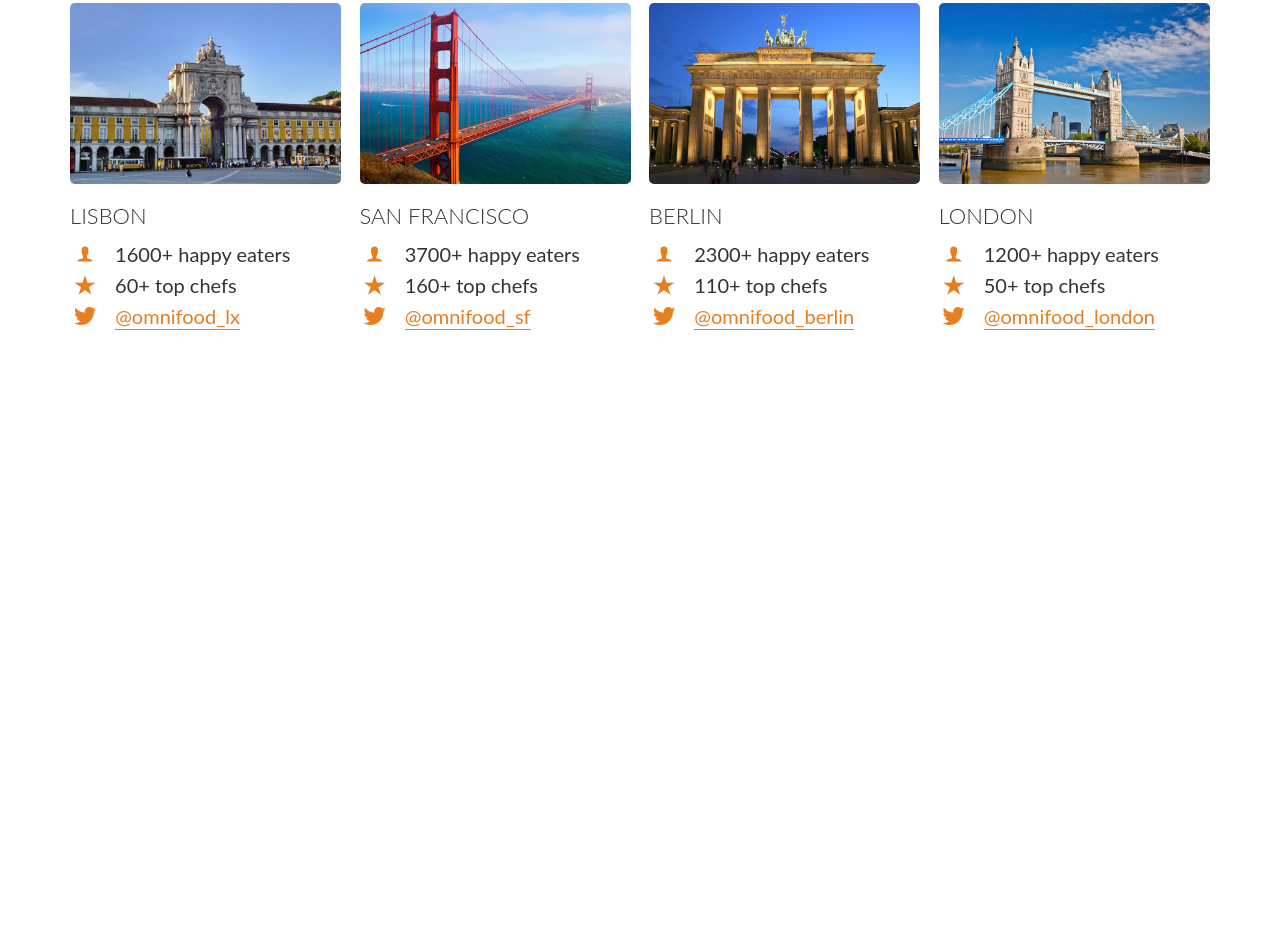
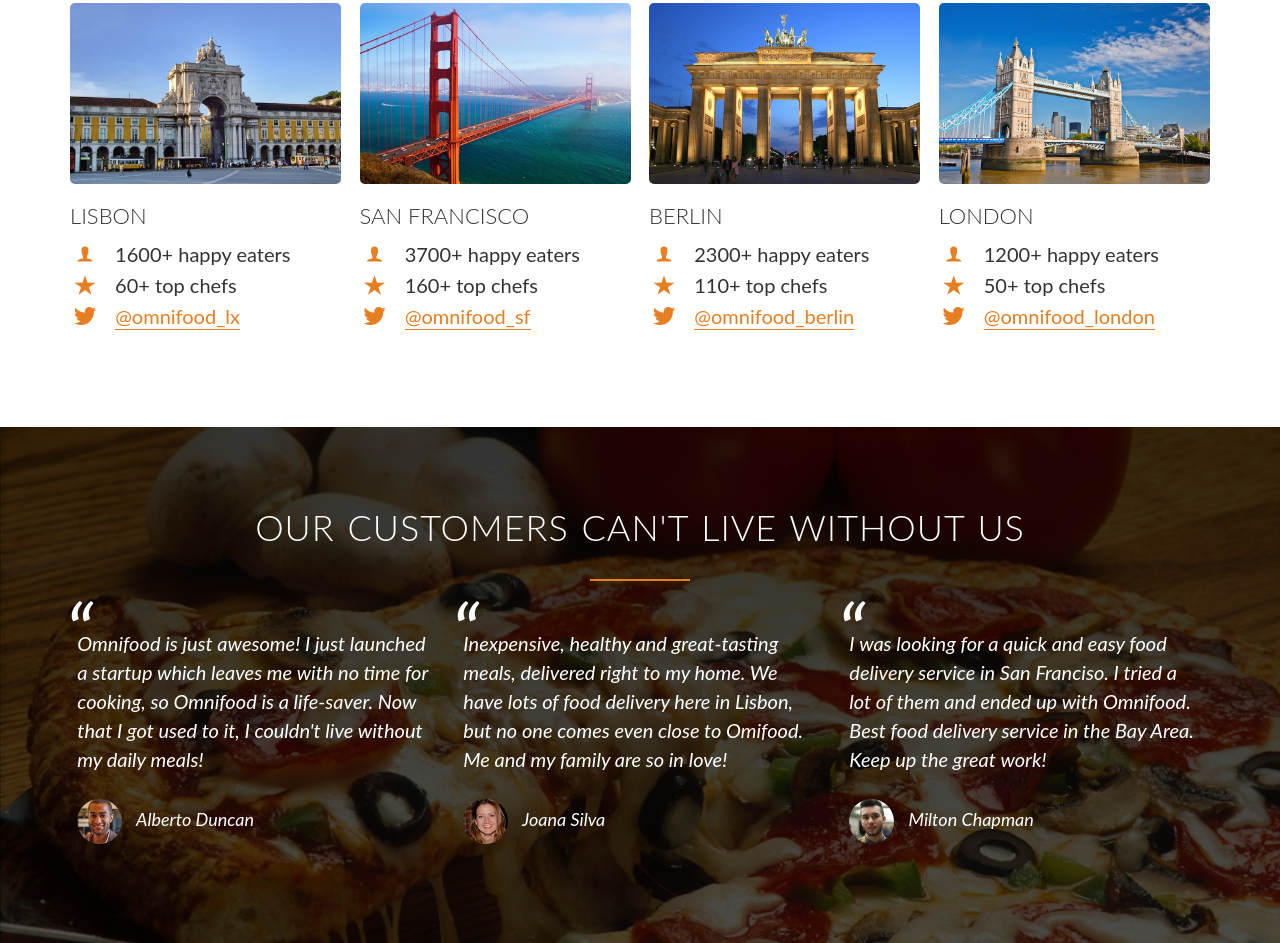
Before and after one commit to rahulrk-dev/Omnifood, a plain HTML site: page index.html in a window 1280 px wide. Shown: the part 2930-3873 px from the top of the page. Before the commit the page ends 3357 px from the top, so only its background shows below. Drawn offline with Linux system fonts and the light colour scheme; files whose address does not match are found by name.

Commit message:
Section Testimonials Completed

```diff
--- a/index.html
+++ b/index.html
@@ -216,5 +216,42 @@
 		</div>
 	</section>
 
+	<section class="section-testimonials">
+		<div class="row">
+			<h2>Our customers can't live without us</h2>
+		</div>
+		<div class="row">
+			<div class="col span-1-of-3">
+				<blockquote>
+					Omnifood is just awesome! I just launched a startup which leaves me with no time for cooking, so Omnifood is a life-saver. Now that I got used to it, I couldn't live without my daily meals!
+					<cite><img src="public/img/customer-1.jpg" alt="customer"> Alberto Duncan</cite>
+				</blockquote>
+			</div>
+			<div class="col span-1-of-3">
+				<blockquote>
+					Inexpensive, healthy and great-tasting meals, delivered right to my home. We have lots of food delivery here in Lisbon, but no one comes even close to Omifood. Me and my family are so in love!
+					<cite><img src="public/img/customer-2.jpg" alt="customer"> Joana Silva</cite>
+				</blockquote>
+			</div>
+			<div class="col span-1-of-3">
+				<blockquote>
+					I was looking for a quick and easy food delivery service in San Franciso. I tried a lot of them and ended up with Omnifood. Best food delivery service in the Bay Area. Keep up the great work!
+					<cite><img src="public/img/customer-3.jpg" alt="customer"> Milton Chapman</cite>
+				</blockquote>
+			</div>
+		</div>
+	</section>
+
 </body>
 </html>
+<!--
+Title:
+
+
+
+
+
+
+
+
+ -->
--- a/public/stylesheets/main.scss
+++ b/public/stylesheets/main.scss
@@ -353,3 +353,38 @@ section {
 		}
 	}
 }
+
+.section-testimonials {
+	background: linear-gradient(rgba(0, 0, 0, 0.8), rgba(0, 0, 0, 0.7)), url("../img/back-customers.jpg") fixed;
+	background-size: cover;
+	color: #fff;
+
+	blockquote {
+		padding: 2%;
+		font-style: italic;
+		line-height: 145%;
+		position: relative;
+
+		&::before {
+			content: '\201C';
+			font-size: 400%;
+			display: block;
+			position: absolute;
+			top: -5px;
+			left: -5px;
+		}
+
+		cite {
+			font-size: 90%;
+			margin-top: 25px;
+			display: block;
+
+			img {
+				height: 45px;
+				border-radius: 50%;
+				margin-right: 10px;
+				vertical-align: middle;
+			}
+		}
+	}
+}
```
Also changed, not shown: public/stylesheets/main.css, 1 other file.
